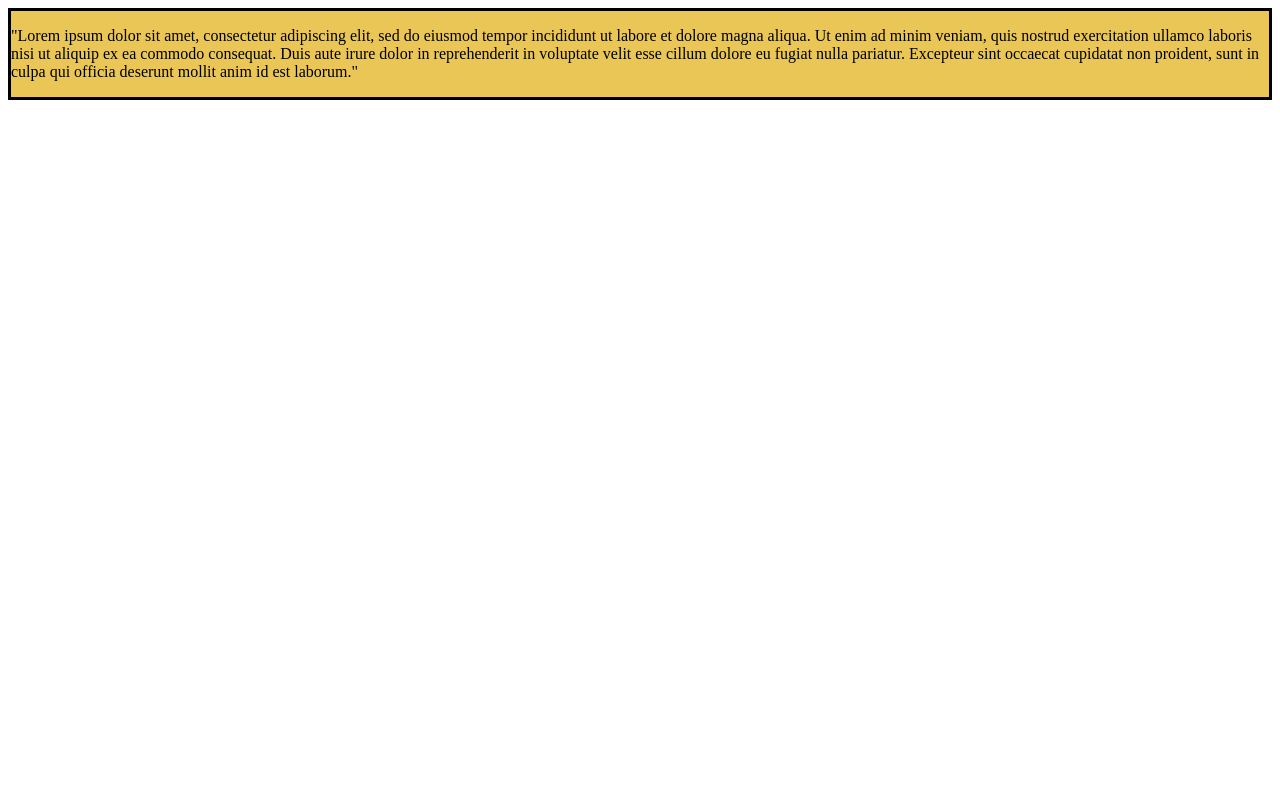
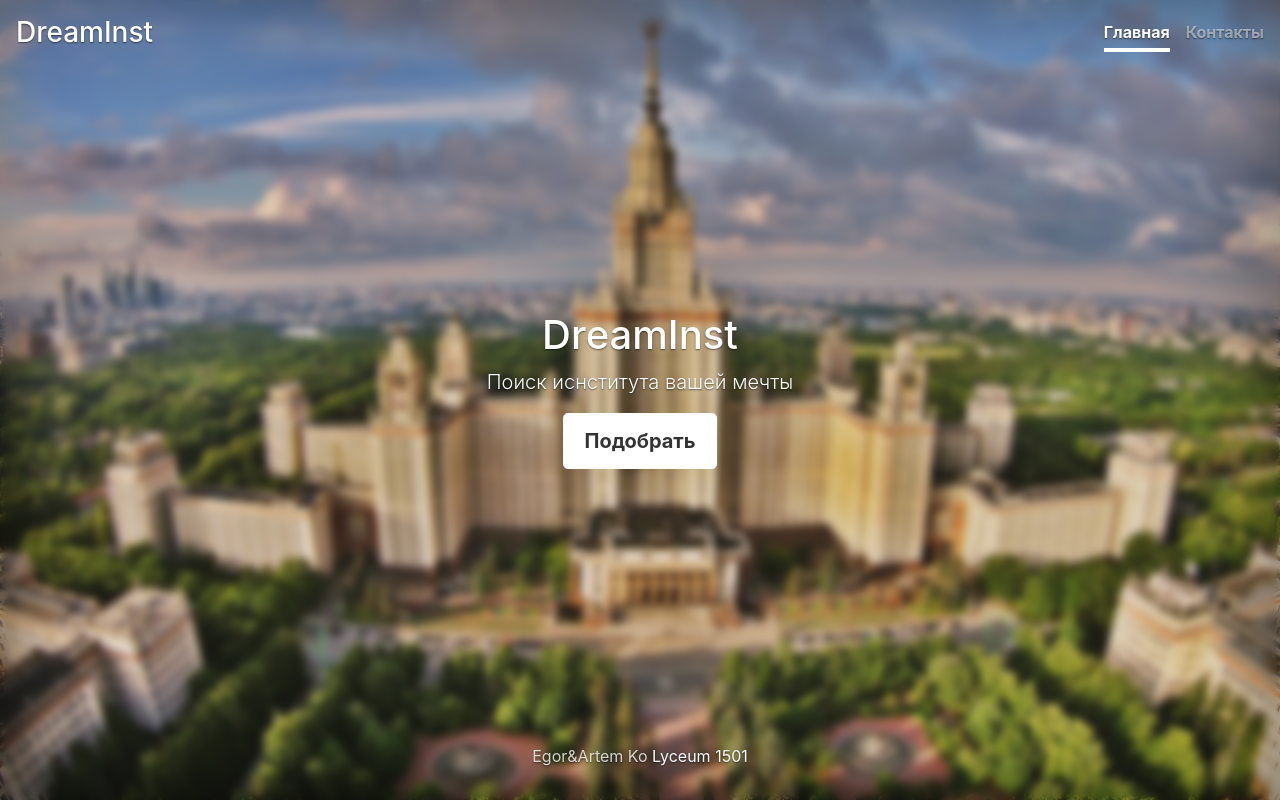
Before and after one commit to koegor/alma, a Django app: page / in a window 1280 px wide. Run offline with Django 4.2, Linux system fonts and the light colour scheme; some libraries are stand-ins or nearby versions.

Commit message:
Pages: index, contacts

```diff
--- /dev/null
+++ b/main/static/main/css/cover.css
@@ -0,0 +1,112 @@
+/*
+ * Globals
+ */
+
+/* Links */
+a,
+a:focus,
+a:hover {
+  color: #fff;
+}
+
+/* Custom default button */
+.btn-secondary,
+.btn-secondary:hover,
+.btn-secondary:focus {
+  color: #333;
+  text-shadow: none; /* Prevent inheritance from `body` */
+  background-color: #fff;
+  border: .05rem solid #fff;
+}
+
+
+/*
+ * Base structure
+ */
+
+html,
+body {
+  height: 100%;
+  background-color: #333;
+}
+
+body {
+  display: -ms-flexbox;
+  display: flex;
+  color: #fff;
+  text-shadow: 0 .05rem .1rem rgba(0, 0, 0, .5);
+  box-shadow: inset 0 0 5rem rgba(0, 0, 0, .5);
+}
+
+.cover-container {
+  /*max-width: 42em;*/
+  backdrop-filter: blur(4px); /* blur effect to the backdrop */
+}
+
+.bg-image {
+  background-position: center center;
+  background-repeat: no-repeat;
+  background-size: cover;
+}
+
+/*
+ * Header
+ */
+.masthead {
+  margin-bottom: 2rem;
+}
+
+.masthead-brand {
+  margin-bottom: 0;
+}
+
+.nav-masthead .nav-link {
+  padding: .25rem 0;
+  font-weight: 700;
+  color: rgba(255, 255, 255, .5);
+  background-color: transparent;
+  border-bottom: .25rem solid transparent;
+}
+
+.nav-masthead .nav-link:hover,
+.nav-masthead .nav-link:focus {
+  border-bottom-color: rgba(255, 255, 255, .25);
+}
+
+.nav-masthead .nav-link + .nav-link {
+  margin-left: 1rem;
+}
+
+.nav-masthead .active {
+  color: #fff;
+  border-bottom-color: #fff;
+}
+
+@media (min-width: 48em) {
+  .masthead-brand {
+    float: left;
+  }
+  .nav-masthead {
+    float: right;
+  }
+}
+
+
+/*
+ * Cover
+ */
+.cover {
+  padding: 0 1.5rem;
+}
+.cover .btn-lg {
+  padding: .75rem 1.25rem;
+  font-weight: 700;
+}
+
+
+/*
+ * Footer
+ */
+.mastfoot {
+  color: rgba(255, 255, 255, 0.8);
+}
--- a/main/templates/base.html
+++ b/main/templates/base.html
@@ -1,20 +1,51 @@
 {% load static %}
-<!DOCTYPE html>
-<html>
+<!doctype html>
+<html lang="en">
 <head>
   <meta charset="utf-8">
-    <title>
-      Django Sample Site - {% block title %}{% endblock %}
-    </title>
+  <meta name="viewport" content="width=device-width, initial-scale=1, shrink-to-fit=no">
+  <meta name="description" content="">
+  <title>DreamInst site</title>
+
+  <link rel="canonical" href="https://getbootstrap.com/docs/4.6/examples/cover/">
+
+  <!-- Bootstrap core CSS -->
+  <link rel="stylesheet" href="{% static 'main/vendor/bootstrap/css/bootstrap.min.css' %}">
+  <!-- Custom styles for this template -->
+  <link rel="stylesheet" href="{% static 'main/css/cover.css' %}" type="text/css"/>
+  <link rel="stylesheet" href="{% static 'main/css/main.css' %}" type="text/css"/>
+  <link rel="shortcut icon" type="image/png" href="{% static 'main/img/favicon.ico' %}"/>
 
   <script src="{% static 'main/js/main.js' %}"></script> <!-- This is how to include a static file -->
-    <link rel="stylesheet" href="{% static 'main/css/main.css' %}" type="text/css" />
-    <link rel="shortcut icon" type="image/png" href="{% static 'main/img/favicon.ico' %}"/>
 </head>
-  <body>
-    <div class="container">
+
+
+<body class="text-center bg-image" style="background-image: url('{% static "main/img/mgu.jpg" %}')">
+
+
+<div class="cover-container d-flex w-100 h-100 p-3 mx-auto flex-column">
+  <header class="masthead mb-auto">
+    <div class="inner">
+      <h3 class="masthead-brand">DreamInst</h3>
+      <nav class="nav nav-masthead justify-content-center">
+        <a class="nav-link active" href="{% url 'index' %}">Главная</a>
+{#        <a class="nav-link" href="#">Features</a>#}
+        <a class="nav-link" href="{% url 'contacts' %}">Контакты</a>
+      </nav>
+    </div>
+  </header>
+
+  <div>
     {% block pagecontent %}
     {% endblock %}
   </div>
+
+  <footer class="mastfoot mt-auto">
+    <div class="inner">
+      <p>Egor&Artem Ko <a href="https://lycc1501.mskobr.ru/" target="_blank">Lyceum 1501</a></p>
+    </div>
+  </footer>
+
+
 </body>
 </html>
--- a/main/templates/index.html
+++ b/main/templates/index.html
@@ -1,20 +1,14 @@
-{% extends 'base.html' %} <!-- Add this for inheritance -->
+{% extends 'base.html' %}
+{% load static %}
 
-<!DOCTYPE html>
-<html lang="en">
-<head>
-  <meta charset="UTF-8">
-  <title>Welcome Home</title>
-</head>
-<body>
- {% block pagecontent %}
-  <p>"Lorem ipsum dolor sit amet, consectetur adipiscing elit, sed do eiusmod tempor incididunt ut labore et dolore magna aliqua.
-    Ut enim ad minim veniam, quis nostrud exercitation ullamco laboris nisi ut aliquip ex ea commodo consequat.
-    Duis aute irure dolor in reprehenderit in voluptate velit esse cillum dolore eu fugiat nulla pariatur.
-    Excepteur sint occaecat cupidatat non proident, sunt in culpa qui officia deserunt mollit anim id est laborum."
-  </p>
-{#  <a href="{% url 'home' %}">Go Home</a>#}
-{#  <a href="{% url 'about' %}">About This Site</a>#}
-  {% endblock %}
-</body>
-</html>
+{% block pagecontent %}
+
+  <main role="main" class="inner cover">
+    <h1 class="cover-heading">DreamInst</h1>
+    <p class="lead">Поиск иснститута вашей мечты</p>
+    <p class="lead">
+      <a href="#" class="btn btn-lg btn-secondary">Подобрать</a>
+    </p>
+  </main>
+
+{% endblock pagecontent %}
--- a/main/urls.py
+++ b/main/urls.py
@@ -4,6 +4,6 @@ from . import views
 
 urlpatterns = [
     path('', views.index, name='index'),
-#    path('about', views.about, name='about'),
+    path('contacts', views.contacts, name='contacts'),
 
 ]
--- a/main/views.py
+++ b/main/views.py
@@ -13,3 +13,17 @@ def index(request):
     # }
 
     return render(request, 'index.html', {})
+
+
+def contacts(request):
+    # if request.user.is_authenticated:
+    #     pass
+    #
+    # events = Article.objects.filter(div_code=0)
+    #
+    # context = {
+    #     'events': events,
+    #     'news': {},
+    # }
+
+    return render(request, 'contacts.html', {})
```
Also changed, not shown: main/templates/contacts.html (added, +10 -0 lines), main/static/main/img/mgu.jpg (added). Lines whose indentation alone changed are shown as unchanged.
